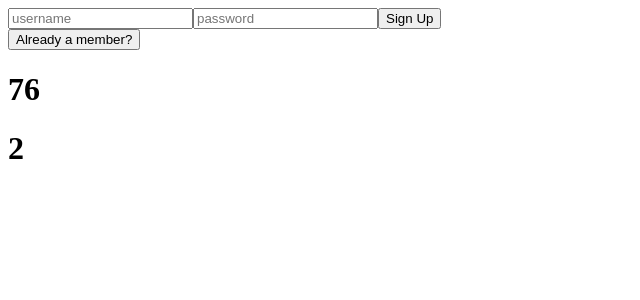
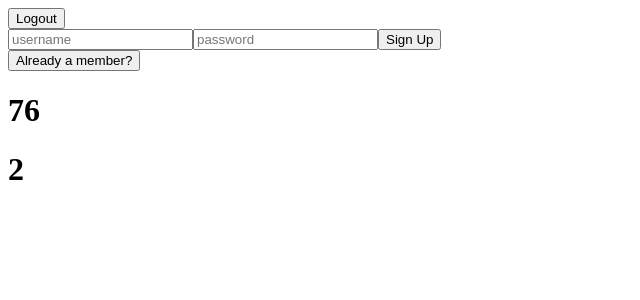
Before and after one commit to camcamman/RTV, a React (Create React App) app in the folder client/: page / in a window 1280 px wide. Shown: the top 300 px of the page, without its empty margins (0-640 px from the left). Built offline with nearby package versions, Linux system fonts and the light colour scheme.

Commit message:
logout added in headder

```diff
--- a/client/src/App.js
+++ b/client/src/App.js
@@ -3,11 +3,13 @@ import { Routes, Route, Navigate } from 'react-router-dom'
 import Home from './components/Auth/Auth'
 import {userContext} from './components/context/UserProvider'
 import Political from './components/PoliticalIssues'
+import Navbar from './components/Navbar'
 
 export default function App(){
-  const { token } =  useContext(userContext)
+  const { token, logout } =  useContext(userContext)
   return (
     <div className="app">
+      <Navbar logout={logout}/>
       <Routes>
         <Route
           path="/"
--- /dev/null
+++ b/client/src/components/Navbar.js
@@ -0,0 +1,14 @@
+import React from 'react'
+import { Link } from 'react-router-dom'
+
+export default function Navbar(props){
+  const { logout } = props
+  return (
+    <div className="navbar">
+      <Link to="/">
+        <button onClick={logout}>Logout</button>
+        {/* <button>Logout</button> */}
+      </Link>
+    </div>
+  )
+}
```
